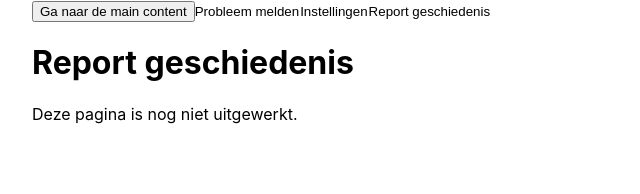
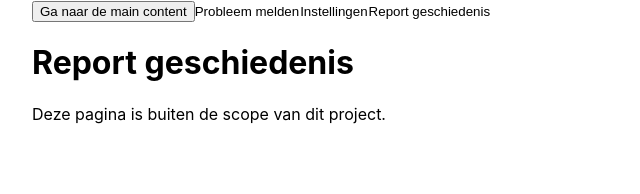
Before and after one commit to zoeyfrisart/extension-accessibility, a Next.js app: page / in a window 1280 px wide. Both pictures are taken after a click on the tab "Report geschiedenis". Shown: the top 194 px of the page, without its empty margins (0-640 px from the left). Built offline with nearby package versions, Linux system fonts and the light colour scheme.

Commit message:
Update index.tsx

```diff
--- a/pages/index.tsx
+++ b/pages/index.tsx
@@ -213,7 +213,7 @@ const Home: NextPage = () => {
         active={active}
       >
         <h1>Report geschiedenis</h1>
-        <p>Deze pagina is nog niet uitgewerkt.</p>
+        <p>Deze pagina is buiten de scope van dit project.</p>
       </Tab>
     </div>
   )
```
